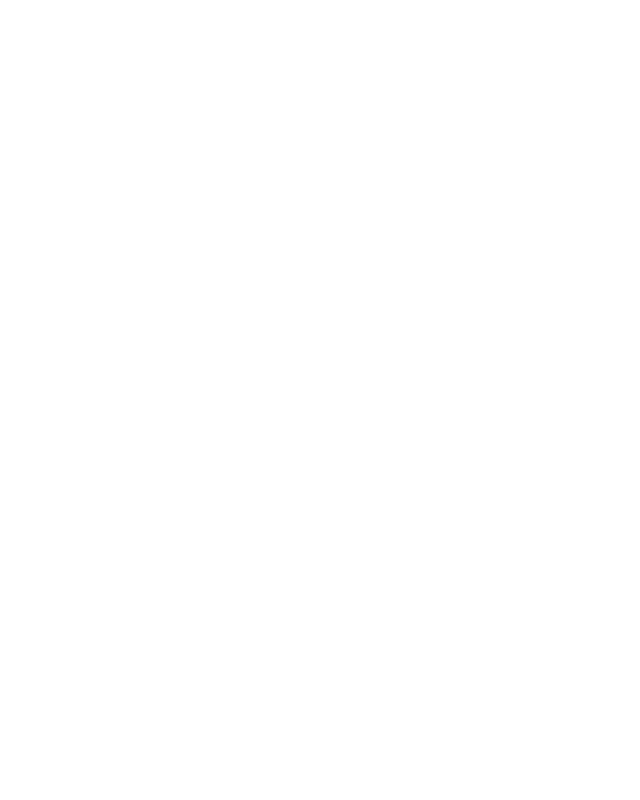
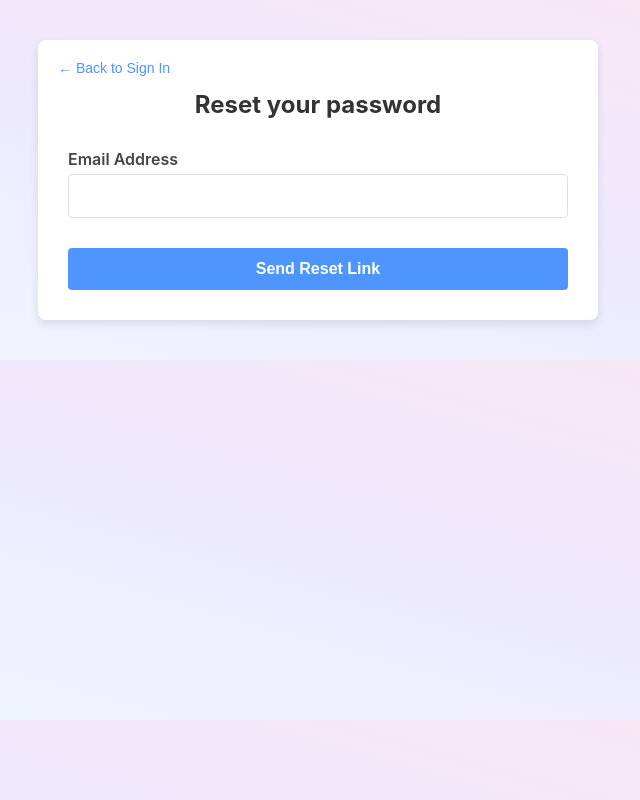
Before and after one commit to cocopuff2234/Daycare-Management-System, a React (Create React App) app: page /reset-password in a window 1280 px wide. Before the commit this address had no page. Shown: the whole page, without its empty margins (322-962 px from the left). Built offline with nearby package versions, Linux system fonts and the light colour scheme.

Commit message:
added reset password and connected supabase

```diff
--- a/package.json
+++ b/package.json
@@ -3,6 +3,7 @@
   "version": "0.1.0",
   "private": true,
   "dependencies": {
+    "@supabase/supabase-js": "^2.49.5",
     "@testing-library/dom": "^10.4.0",
     "@testing-library/jest-dom": "^6.6.3",
     "@testing-library/react": "^16.3.0",
--- a/public/index.html
+++ b/public/index.html
@@ -28,7 +28,7 @@
       work correctly both with client-side routing and a non-root public URL.
       Learn how to configure a non-root public URL by running `npm run build`.
     -->
-    <title>React App</title>
+    <title>DaycareOS</title>
   </head>
   <body>
     <noscript>You need to enable JavaScript to run this app.</noscript>
--- a/src/App.js
+++ b/src/App.js
@@ -8,6 +8,7 @@ import SignIn from './pages/SignIn/SignIn';
 import { Typewriter } from 'react-simple-typewriter';
 import SignUp from './pages/SignUp/SignUp';
 import Contact from './pages/Contact/Contact';
+import ResetPassword from './Reset/Reset-password';
 
 const Home = ({ onNavigate }) => {
   const navigate = useNavigate();
@@ -67,6 +68,7 @@ const App = () => {
           <Route path="/signin" element={<SignIn />} />
           <Route path="/signup" element={<SignUp />} />
           <Route path="/contact" element={<Contact />} />
+          <Route path="/reset-password" element={<ResetPassword />} />
         </Routes>
       </div>
     </Router>
--- /dev/null
+++ b/src/Reset/Reset-password.js
@@ -0,0 +1,72 @@
+import React, { useState } from 'react';
+import { useNavigate } from 'react-router-dom';
+import './Reset-password.css';
+
+const ResetPassword = () => {
+  const navigate = useNavigate();
+  const [email, setEmail] = useState('');
+  const [error, setError] = useState('');
+  const [isSubmitting, setIsSubmitting] = useState(false);
+
+  const handleChange = (e) => {
+    setEmail(e.target.value);
+    setError('');
+  };
+
+  const validate = () => {
+    if (!email) {
+      return 'Email is required';
+    } else if (!/\S+@\S+\.\S+/.test(email)) {
+      return 'Email is invalid';
+    }
+    return '';
+  };
+
+  const handleSubmit = (e) => {
+    e.preventDefault();
+    const validationError = validate();
+    if (validationError) {
+      setError(validationError);
+      return;
+    }
+    setIsSubmitting(true);
+    // Simulate API call
+    setTimeout(() => {
+      alert('If this email exists, a reset link has been sent.');
+      setIsSubmitting(false);
+      navigate('/signin');
+    }, 1000);
+  };
+
+  const handleBack = () => {
+    navigate('/signin');
+  };
+
+  return (
+    <div className="signup-container">
+      <div className="signup-card">
+        <button onClick={handleBack} className="back-button">← Back to Sign In</button>
+        <h2>Reset your password</h2>
+        <form onSubmit={handleSubmit} className="signup-form">
+          <div className="form-group">
+            <label htmlFor="email">Email Address</label>
+            <input
+              type="email"
+              id="email"
+              name="email"
+              value={email}
+              onChange={handleChange}
+              className={error ? 'error' : ''}
+            />
+            {error && <span className="error-message">{error}</span>}
+          </div>
+          <button type="submit" disabled={isSubmitting} className="signup-button">
+            {isSubmitting ? 'Sending...' : 'Send Reset Link'}
+          </button>
+        </form>
+      </div>
+    </div>
+  );
+};
+
+export default ResetPassword;
--- a/src/pages/SignIn/SignIn.css
+++ b/src/pages/SignIn/SignIn.css
@@ -113,8 +113,25 @@ body{
   cursor: pointer;
   text-decoration: underline;
   transition: color 0.3s;
+  margin-bottom: 12px;
 }
 
 .signup-link:hover {
-  color: #003d99; /* Darker blue on hover */
+  color: #003d99;
 }
+
+.reset-link {
+  background: none;
+  border: none;
+  color: #4e95ff;
+  text-decoration: underline;
+  cursor: pointer;
+  font-weight: bold;
+  margin-top: 4px;
+  font-size: 1em;
+  padding: 0;
+}
+
+.reset-link:hover {
+  color: #003d99;
+}
--- a/src/pages/SignIn/SignIn.js
+++ b/src/pages/SignIn/SignIn.js
@@ -105,6 +105,14 @@ const SignUp = () => {
       <div className="signup-redirect">
         <p>Don't have an account?</p>
         <p className="signup-link" onClick={handleSignUpRedirect}>Click here!</p>
+        <p>Forgot your password?</p>
+        <button
+          className="reset-link"
+          type="button"
+          onClick={() => navigate('/reset-password')}
+        >
+          Reset it
+        </button>
       </div>
     </div>
   );
--- a/src/pages/SignUp/SignUp.js
+++ b/src/pages/SignUp/SignUp.js
@@ -1,5 +1,6 @@
 import React, { useState } from 'react';
 import { useNavigate } from 'react-router-dom';
+import { supabase } from '../../supabaseClient';
 import './SignUp.css';
 
 const SignUp = () => {
@@ -52,7 +53,7 @@ const SignUp = () => {
     return newErrors;
   };
 
-  const handleSubmit = (e) => {
+  const handleSubmit = async (e) => {
     e.preventDefault();
 
     const validationErrors = validate();
@@ -61,13 +62,24 @@ const SignUp = () => {
     if (Object.keys(validationErrors).length === 0) {
       setIsSubmitting(true);
 
-      // Simulate API call
-      setTimeout(() => {
-        console.log('Form submitted successfully', formData);
-        alert('Account created successfully!');
-        setIsSubmitting(false);
-        navigate('/'); // Redirect to home page after successful signup
-      }, 1000);
+      try {
+        const { data, error } = await supabase.auth.signUp({
+          email: formData.email,
+          password: formData.password,
+        });
+
+        if (error) {
+          setErrors({ email: error.message });
+        } else {
+          alert('Account created! Check your email to confirm.');
+          navigate('/');
+        }
+      } catch (err) {
+        console.error('Unexpected error during sign up:', err);
+        setErrors({ email: 'Unexpected error. Please try again.' });
+      }
+
+      setIsSubmitting(false);
     }
   };
 
```
Also changed, not shown: public/manifest.json, src/Reset/Reset-password.css (added), src/supabaseClient.js (added), 1 other file (tests, documents, lock files or other folders).
